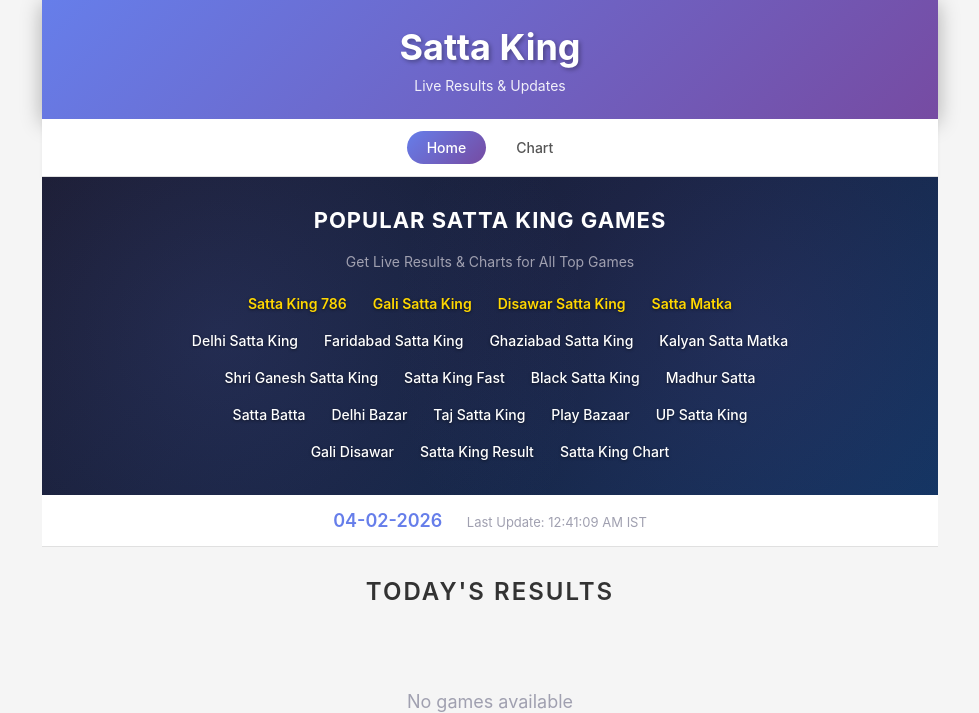
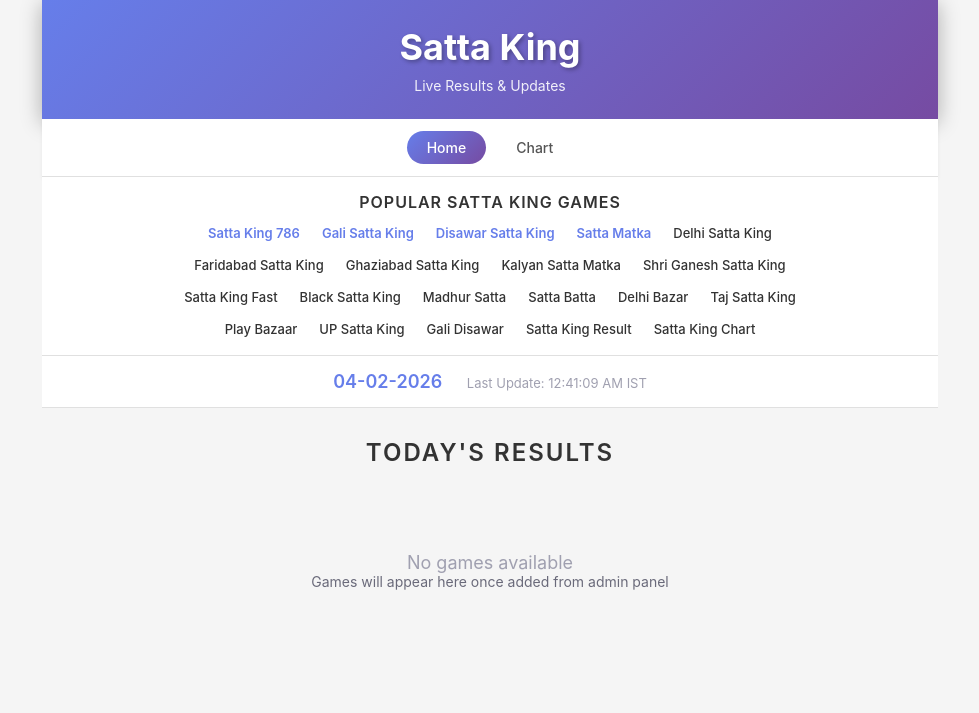
Before and after one commit to codinghunt24/sattawala, a Flask app: page / in a window 1280 px wide. Shown: the top 713 px of the page, without its empty margins (150-1129 px from the left). Run offline with Flask 3, Linux system fonts and the light colour scheme; data that the repository does not hold is empty; some libraries are stand-ins or nearby versions.

Commit message:
Adjust hero section to reduce height and match background color
Modify hero section padding, title, and subtitle styles. Update game tag colors and remove gradient backgrounds from hero section.

Replit-Commit-Author: Agent
Replit-Commit-Session-Id: aee7e865-1a99-432c-9787-d3033c94b277
Replit-Commit-Checkpoint-Type: full_checkpoint
Replit-Commit-Event-Id: 5bb23297-51f2-4abd-904a-c6ab6ef29017
Replit-Commit-Screenshot-Url: https://storage.googleapis.com/screenshot-production-us-central1/5c5b60f3-96fb-4ea4-8b2d-7cb9d62b34ba/aee7e865-1a99-432c-9787-d3033c94b277/8aMivB0
Replit-Helium-Checkpoint-Created: true

```diff
--- a/templates/index.html
+++ b/templates/index.html
@@ -305,54 +305,35 @@
 
     /* Hero Section Styles */
     .hero-section {
-        background: linear-gradient(135deg, #1a1a2e 0%, #16213e 50%, #0f3460 100%);
-        padding: 30px 15%;
+        background: #fff;
+        padding: 15px 15%;
         text-align: center;
-        position: relative;
-        overflow: hidden;
-    }
-
-    .hero-section::before {
-        content: '';
-        position: absolute;
-        top: 0;
-        left: 0;
-        right: 0;
-        bottom: 0;
-        background: radial-gradient(circle at 20% 50%, rgba(102, 126, 234, 0.15) 0%, transparent 50%),
-                    radial-gradient(circle at 80% 50%, rgba(118, 75, 162, 0.15) 0%, transparent 50%);
-        pointer-events: none;
+        border-bottom: 1px solid #e0e0e0;
     }
 
     @media (max-width: 1200px) {
-        .hero-section { padding: 25px 10%; }
+        .hero-section { padding: 12px 10%; }
     }
 
     @media (max-width: 768px) {
-        .hero-section { padding: 20px 3%; }
+        .hero-section { padding: 10px 3%; }
     }
 
     @media (max-width: 480px) {
-        .hero-section { padding: 15px 2%; }
+        .hero-section { padding: 8px 2%; }
     }
 
     .hero-title {
-        color: #fff;
-        font-size: 22px;
-        font-weight: 700;
-        margin-bottom: 20px;
+        color: #333;
+        font-size: 16px;
+        font-weight: 600;
+        margin-bottom: 10px;
         text-transform: uppercase;
         letter-spacing: 1px;
-        position: relative;
-        z-index: 1;
     }
 
     .hero-subtitle {
-        color: #a0a0b0;
-        font-size: 14px;
-        margin-bottom: 20px;
-        position: relative;
-        z-index: 1;
+        display: none;
     }
 
     .game-tags-container {
@@ -367,16 +348,15 @@
     .game-tag {
         background: transparent;
         border: none;
-        color: #fff;
-        padding: 5px 8px;
-        font-size: 14px;
+        color: #333;
+        padding: 3px 6px;
+        font-size: 13px;
         font-weight: 500;
         cursor: default;
-        text-shadow: 0 1px 3px rgba(0,0,0,0.5);
     }
 
     .game-tag.featured {
-        color: #ffd700;
+        color: #667eea;
         font-weight: 600;
     }
 
```
